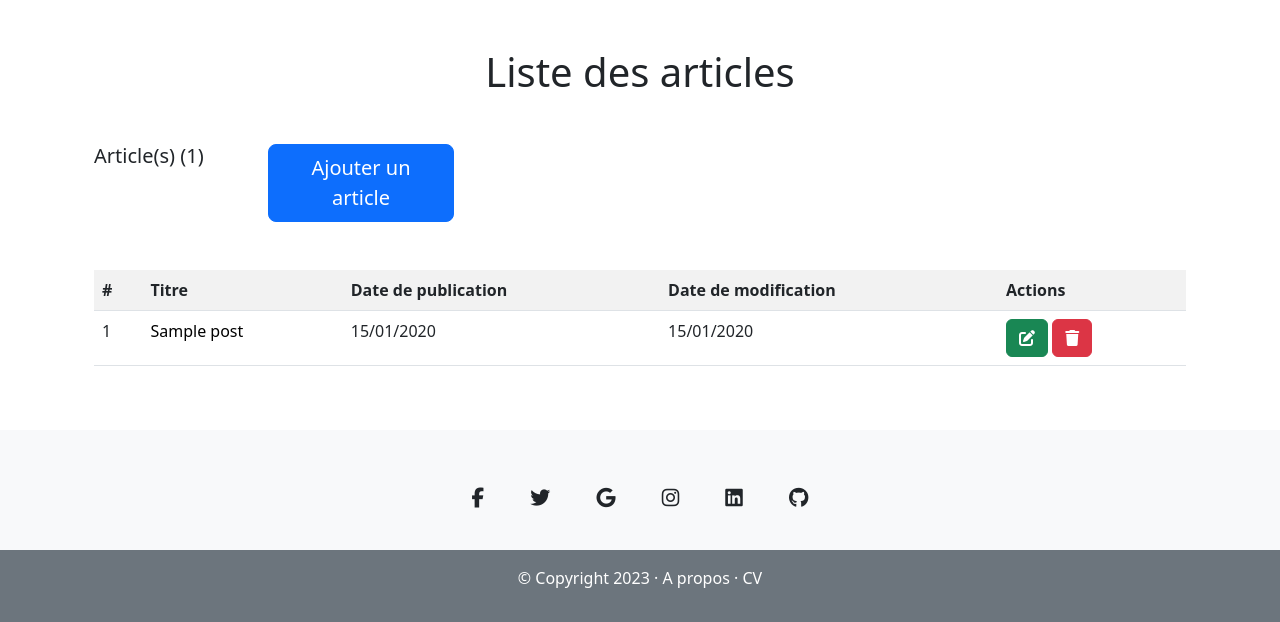
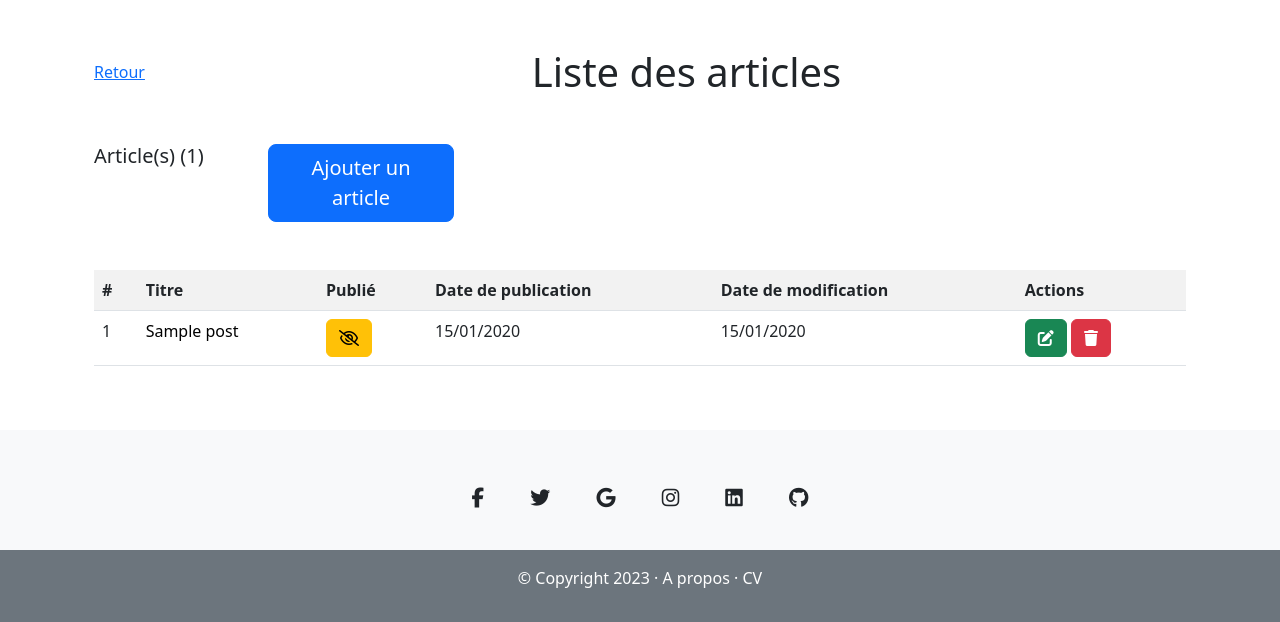
Before and after one commit to mataxelle/Blog_OPCR, a PHP site: template templates/admin/posts.html.twig in a window 1280 px wide. Shown: the part 56-678 px from the top of the page. Run offline with PHP 8.4, Linux system fonts and the light colour scheme; the template is opened without the code that fills it: most values are stand-ins (such as "Sample title", 1, 10 or a date in 2020); some libraries are stand-ins or nearby versions.

Commit message:
Refactor and update admin routing

```diff
--- a/templates/admin/comments.html.twig
+++ b/templates/admin/comments.html.twig
@@ -4,7 +4,10 @@
 
 {% block body %}
 <div class="container">
-    <h1 class="text-center mt-5 mb-5">liste des commentaires</h1>
+    <div class="row">
+        <a href="/admin" class="col-1 d-flex align-items-center">Retour</a>
+        <h1 class="col text-center mt-5 mb-5">liste des commentaires</h1>
+    </div>
 
     <div class="row">
         <div class="col">
--- a/templates/admin/index.html.twig
+++ b/templates/admin/index.html.twig
@@ -62,7 +62,7 @@
              <div class="card">
                 <div class="card-body">
                     <h5 class="mb-4">Ajouter un article</h5>
-                    <a class="btn btn-primary" role="button" href="/add">Ajouter</a>
+                    <a class="btn btn-primary" role="button" href="admin/post/add">Ajouter</a>
                 </div>
             </div>
         </div>
--- a/templates/admin/messages.html.twig
+++ b/templates/admin/messages.html.twig
@@ -4,7 +4,10 @@
 
 {% block body %}
 <div class="container">
-    <h1 class="text-center mt-5 mb-5">liste des messages</h1>
+    <div class="row">
+        <a href="/admin" class="col-1 d-flex align-items-center">Retour</a>
+        <h1 class="col text-center mt-5 mb-5">liste des messages</h1>
+    </div>
 
     <div class="row">
         <div class="col">
--- a/templates/admin/posts.html.twig
+++ b/templates/admin/posts.html.twig
@@ -4,7 +4,10 @@
 
 {% block body %}
 <div class="container">
-    <h1 class="text-center mt-5 mb-5">Liste des articles</h1>
+    <div class="row">
+        <a href="/admin" class="col-1 d-flex align-items-center">Retour</a>
+        <h1 class="col text-center mt-5 mb-5">Liste des articles</h1>
+    </div>
 
     <div class="row">
         <div class="col">
@@ -12,12 +15,13 @@
                 <h5 class="col-6 col-lg-2">Article(s)
                     <span>({{ posts|length }})</span>
                 </h5>
-                <a href="/add" role="button" class="btn btn-lg btn-primary col-6 col-lg-2">Ajouter un article</a>
+                <a href="admin/post/add" role="button" class="btn btn-lg btn-primary col-6 col-lg-2">Ajouter un article</a>
             </div>
             <table class="table table-striped">
                 <tr>
                     <th>#</th>
                     <th>Titre</th>
+                    <th>Publié</th>
                     <th>Date de publication</th>
                     <th>Date de modification</th>
                     <th>Actions</th>
@@ -27,11 +31,20 @@
                     <tr class="hoverable">
                         <td>{{ i }}</td>
                         <td><a href="/post/{{ post.slug }}" target="_blank" class="text-decoration-none text-black">{{ post.title }}</a></td>
+                        {% if post.isPublished == 0 %}
+                        <td>
+                            <a class="btn btn-warning" href=""><i class="far fa-eye-slash"></i></a>
+                        </td>
+                        {% else %}
+                        <td>
+                            <a class="btn btn-info disabled" href=""><i class="far fa-eye"></i></a>
+                        </td>
+                        {% endif %}
                         <td>{{ post.createdAt ? post.createdAt|date('d/m/Y') : '-' }}</td>
                         <td>{{ post.updatedAt|date('d/m/Y') }}</td>
                         <td>
-                            <a class="btn btn-success" href="/update/{{ post.id}}"><i class="fas fa-edit"></i></a>
-                            <a class="btn btn-danger" href="/delete/{{ post.slug }}"><i class="fas fa-trash"></i></a>
+                            <a class="btn btn-success" href="/admin/post/update/{{ post.id}}"><i class="fas fa-edit"></i></a>
+                            <a class="btn btn-danger" href="/admin/delete/{{ post.slug }}"><i class="fas fa-trash"></i></a>
                         </td>
                     </tr>
                 {% set i = i+1 %}
--- a/templates/admin/users.html.twig
+++ b/templates/admin/users.html.twig
@@ -4,7 +4,10 @@
 
 {% block body %}
 <div class="container">
-    <h1 class="text-center mt-5 mb-5">Liste des utilisateurs</h1>
+    <div class="row">
+        <a href="/admin" class="col-1 d-flex align-items-center">Retour</a>
+        <h1 class="col text-center mt-5 mb-5">Liste des utilisateurs</h1>
+    </div>
 
     <div class="row">
         <div class="col">
--- a/templates/comment/comment_add.html.twig
+++ b/templates/comment/comment_add.html.twig
@@ -7,7 +7,7 @@
 
 {% block body %}
 	<div>
-		<h2 class="text-center text-secondary mb-5">Ajouter un commentaire</h2>
+		<h2 class="text-center text-secondary my-5">Ajouter un commentaire</h2>
 
 		<h5 class="text-center text-secondary mb-5">
 			<a href="/post/{{ slug }}">Retour</a>
--- a/templates/home/home.html.twig
+++ b/templates/home/home.html.twig
@@ -17,7 +17,7 @@
 
 		{% if admin == 1 %}
 			<h4>
-				<a href="/add" role="button" class="btn btn-lg btn-primary">Ajouter un article</a>
+				<a href="admin/post/add" role="button" class="btn btn-lg btn-primary">Ajouter un article</a>
 			</h4>
 		{% endif %}
 
```
Also changed, not shown: public/index.php (+5 -5 lines), src/Controller/AdminController/AdminController.php (+25 -0 lines), src/Controller/CommentController/CommentController.php (+6 -1 lines), src/Controller/PostController/PostController.php (+20 -44 lines), templates/post/post_add.html.twig (+4 -5 lines), templates/post/update.html.twig (+4 -5 lines).
